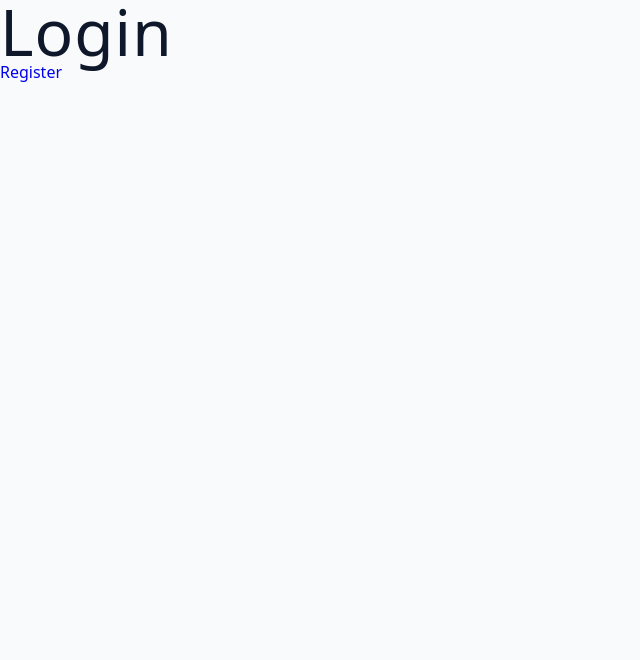
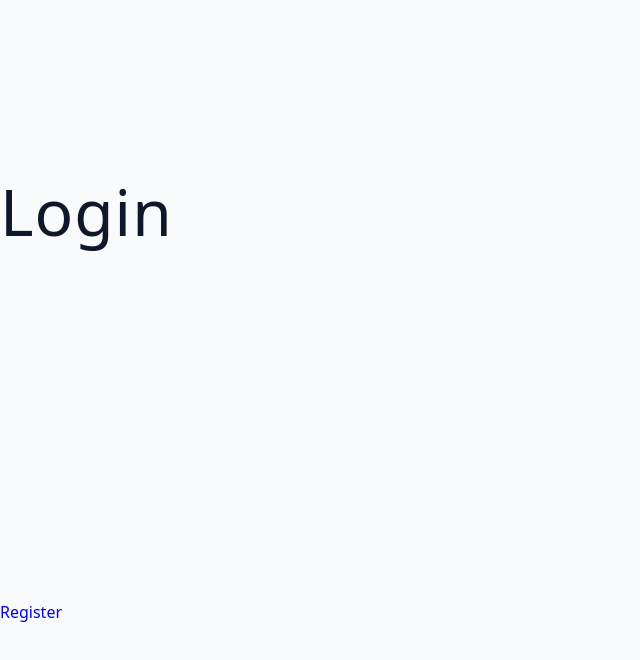
Before and after one commit to rycwilson/mern-sandbox, a React (Vite) app in the folder vite-react-ts/: page /login in a window 1280 px wide. Shown: the top 660 px of the page, without its empty margins (0-640 px from the left). Built offline with nearby package versions, Linux system fonts and the light colour scheme.

Commit message:
renames non-component files with kebab-case

```diff
--- /dev/null
+++ b/vite-react-ts/src/assets/wrappers/register-and-login.ts
@@ -0,0 +1,41 @@
+import styled from 'styled-components';
+
+const Wrapper = styled.section`
+  min-height: 100vh;
+  display: grid;
+  align-items: center;
+
+  .logo {
+    display: block;
+    margin: 0 auto;
+    margin-bottom: 1.38rem;
+  }
+
+  .form {
+    max-width: 400px;
+    border-top: 5px solid var(--primary-500);
+  }
+
+  h4 {
+    text-align: center;
+    margin-bottom: 1.38rem;
+  }
+
+  p {
+    margin-top: 1rem;
+    text-align: center;
+    line-height: 1.5;
+  }
+
+  .btn {
+    margin-top: 1rem;
+  }
+
+  .member-btn {
+    color: var(--primary-500);
+    letter-spacing: var(--letter-spacing);
+    margin-left: 0.25rem;
+  }
+`;
+
+export default Wrapper;
--- a/vite-react-ts/src/components/BigSidebar.tsx
+++ b/vite-react-ts/src/components/BigSidebar.tsx
@@ -1,5 +1,5 @@
 import { useContext } from 'react';
-import Wrapper from '../assets/wrappers/BigSidebar';
+import Wrapper from '../assets/wrappers/big-sidebar';
 import NavLinks from './NavLinks';
 import { DashboardContext } from '../pages/DashboardLayout';
 
--- a/vite-react-ts/src/components/LogoutContainer.tsx
+++ b/vite-react-ts/src/components/LogoutContainer.tsx
@@ -1,6 +1,6 @@
 import { useContext, useEffect } from 'react';
 import { FaRegCircleUser, FaCaretDown } from 'react-icons/fa6';
-import Wrapper from '../assets/wrappers/LogoutContainer';
+import Wrapper from '../assets/wrappers/logout-container';
 import { useState } from 'react';
 import { DashboardContext } from '../pages/DashboardLayout';
 
--- a/vite-react-ts/src/components/Navbar.tsx
+++ b/vite-react-ts/src/components/Navbar.tsx
@@ -1,5 +1,5 @@
 import { useContext } from 'react';
-import Wrapper from '../assets/wrappers/Navbar';
+import Wrapper from '../assets/wrappers/navbar';
 import { FaAlignJustify } from 'react-icons/fa6';
 import { DashboardContext } from '../pages/DashboardLayout';
 import LogoutContainer from './LogoutContainer'; // Assuming you have a LogoutContainer component
--- a/vite-react-ts/src/components/SmallSidebar.tsx
+++ b/vite-react-ts/src/components/SmallSidebar.tsx
@@ -1,5 +1,5 @@
 import { useContext } from 'react';
-import Wrapper from '../assets/wrappers/SmallSidebar';
+import Wrapper from '../assets/wrappers/small-sideber';
 import { DashboardContext } from '../pages/DashboardLayout';
 import { FaXmark } from 'react-icons/fa6';
 import NavLinks from './NavLinks'; // Assuming you have a NavLinks component for navigation links
--- a/vite-react-ts/src/pages/DashboardLayout.tsx
+++ b/vite-react-ts/src/pages/DashboardLayout.tsx
@@ -1,6 +1,6 @@
 import { useState, createContext } from 'react';
 import { Outlet } from 'react-router';
-import Wrapper from '../assets/wrappers/Dashboard';
+import Wrapper from '../assets/wrappers/dashboard';
 import { BigSidebar, Navbar, SmallSidebar } from '../components';
 
 interface DashboardContextValue {
--- a/vite-react-ts/src/pages/Landing.tsx
+++ b/vite-react-ts/src/pages/Landing.tsx
@@ -1,4 +1,4 @@
-import Wrapper from '../assets/wrappers/Landing';
+import Wrapper from '../assets/wrappers/landing';
 import { Link } from 'react-router';
 
 function Landing() {
--- a/vite-react-ts/src/pages/Login.tsx
+++ b/vite-react-ts/src/pages/Login.tsx
@@ -1,11 +1,12 @@
 import { Link } from 'react-router';
+import Wrapper from '../assets/wrappers/register-and-login.ts';
 
 function Login() {
   return (
-    <>
+    <Wrapper>
       <h1>Login</h1>
       <Link to="/register">Register</Link>
-    </>
+    </Wrapper>
   )
 }
 
```
Also changed, not shown: vite-react-ts/src/assets/wrappers/big-sidebar.ts (renamed from vite-react-ts/src/assets/wrappers/BigSidebar.ts), vite-react-ts/src/assets/wrappers/logout-container.ts (renamed from vite-react-ts/src/assets/wrappers/LogoutContainer.ts), vite-react-ts/src/assets/wrappers/small-sideber.ts (renamed from vite-react-ts/src/assets/wrappers/SmallSidebar.ts).
